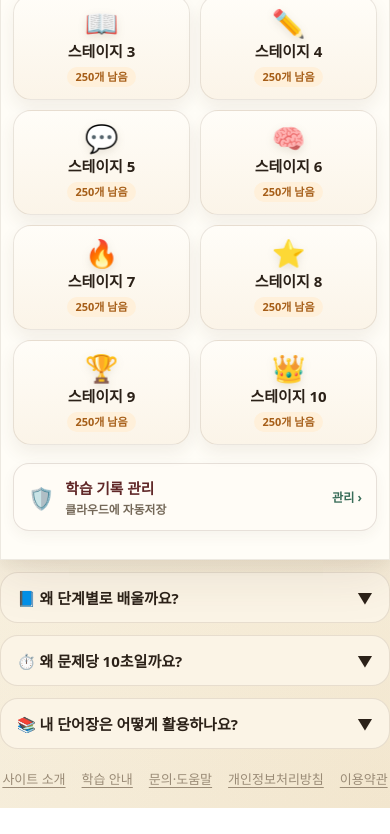
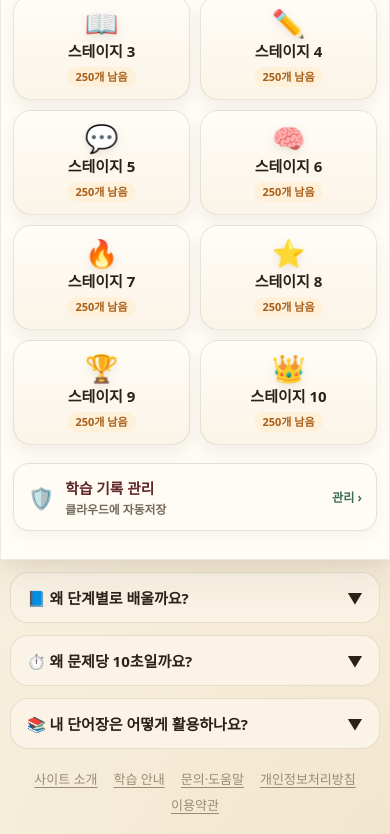
Before and after one commit to tentenquiz/tentenquiz, a website: page index.html in a window 390 px wide. Shown: the part 614-1448 px from the top of the page. Before the commit the page ends 1422 px from the top, so only its background shows below. Drawn offline with Linux system fonts and the light colour scheme.

Commit message:
style: keep breathing room around full-bleed card on mobile

```diff
--- a/style.css
+++ b/style.css
@@ -4049,4 +4049,14 @@ html[dir="rtl"] .daily-quiz-banner {
     .wrong-meaning {
         font-size: 16px;
     }
-}
+
+    /* 카드 바깥 요소는 화면 모서리에 딱 붙으면 답답해 보입니다.
+       퀴즈 카드만 full-bleed 로 두고, 상단 상태바·아코디언·푸터에는
+       최소한의 숨 쉴 공간을 남깁니다. */
+    .status-container,
+    .info-accordion,
+    footer {
+        margin-left: 10px;
+        margin-right: 10px;
+    }
+}
```
